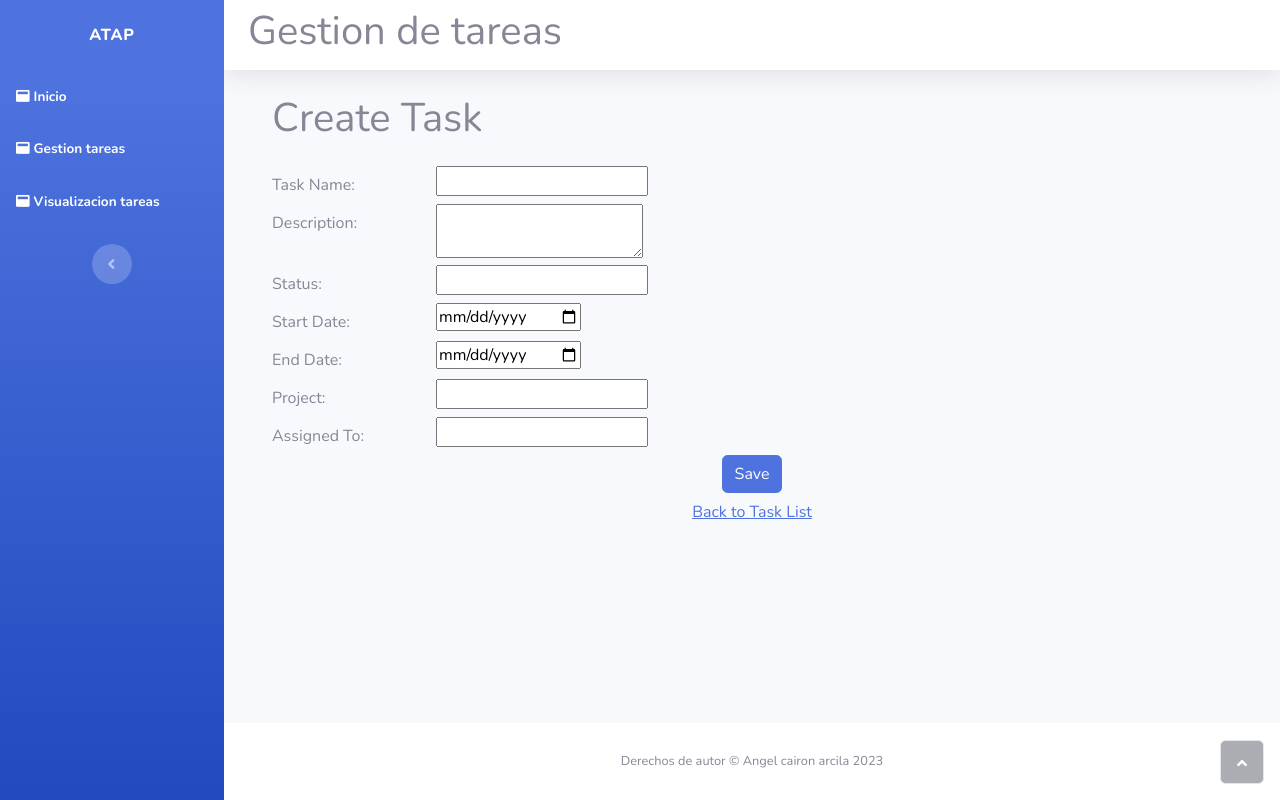
After one commit to acairon/ATAP, a Django app: template templates/task_form.html in a window 1280 px wide. The commit adds this page. Run offline with Django 4.2, Linux system fonts and the light colour scheme; the template is opened without the code that fills it, so the values that code supplies are empty, except form fields; tables that the repository leaves empty hold one stand-in row (values such as "Sample post"); form fields are guessed from the names that the template uses; some libraries are stand-ins or nearby versions.

Commit message:
Añadidos formularios y paginas de creacion y listado de tareas

```diff
--- a/djangocto/urls.py
+++ b/djangocto/urls.py
@@ -25,4 +25,6 @@ urlpatterns = [
     path('login/', views.user_login, name='login'),
     path('logout/', views.logout_user, name='logout'),
     path('home/', views.home, name='home'),
+    path('tasks/', views.task_list, name='task_list'),
+    path('create/', views.create_task, name='create_task'),
 ]
--- a/templates/base.html
+++ b/templates/base.html
@@ -24,6 +24,9 @@
                 <hr class="sidebar-divider my-0">
                 <ul class="navbar-nav text-light" id="accordionSidebar">
                     {% block vertical_nav %}
+                        <li class="nav-item"><a class="nav-link active" href={% url 'home' %}><i class="fas fa-window-maximize"></i><span>Inicio</span></a></li>
+                        <li class="nav-item"><a class="nav-link active" href={% url 'create_task' %}><i class="fas fa-window-maximize"></i><span>Gestion tareas</span></a></li>
+                        <li class="nav-item"><a class="nav-link active" href="{% url 'task_list' %}"><i class="fas fa-window-maximize"></i><span>Visualizacion tareas</span></a></li>
 
                     {% endblock %}
                 </ul>
--- /dev/null
+++ b/templates/task_form.html
@@ -0,0 +1,85 @@
+{% extends 'base.html' %}
+{% load static %}
+<!DOCTYPE html>
+<html>
+<head>
+    <title>Create Task</title>
+    <link rel="stylesheet" href="{% static 'CSS/task_create_form.css' %}">
+</head>
+<body>
+
+{% block page_tittle %}
+
+    <h1>Gestion de tareas</h1>
+
+{% endblock %}
+
+
+{% block main %}
+
+     <div class="container mt-4">
+        <form method="post">
+            {% csrf_token %}
+            <h1 class="mb-4">Create Task</h1>
+
+            <div class="form-group row">
+                <label class="col-sm-2 col-form-label">Task Name:</label>
+                <div class="col-sm-10">
+                    {{ form.name }}
+                </div>
+            </div>
+
+            <div class="form-group row">
+                <label class="col-sm-2 col-form-label">Description:</label>
+                <div class="col-sm-10">
+                    {{ form.description }}
+                </div>
+            </div>
+
+            <div class="form-group row">
+                <label class="col-sm-2 col-form-label">Status:</label>
+                <div class="col-sm-10">
+                    {{ form.status }}
+                </div>
+            </div>
+
+            <div class="form-group row">
+                <label class="col-sm-2 col-form-label">Start Date:</label>
+                <div class="col-sm-10">
+                    {{ form.start_date }}
+                </div>
+            </div>
+
+            <div class="form-group row">
+                <label class="col-sm-2 col-form-label">End Date:</label>
+                <div class="col-sm-10">
+                    {{ form.end_date }}
+                </div>
+            </div>
+
+            <div class="form-group row">
+                <label class="col-sm-2 col-form-label">Project:</label>
+                <div class="col-sm-10">
+                    {{ form.project_id }}
+                </div>
+            </div>
+
+            <div class="form-group row">
+                <label class="col-sm-2 col-form-label">Assigned To:</label>
+                <div class="col-sm-10">
+                    {{ form.assigned_to }}
+                </div>
+            </div>
+
+            <div class="form-group text-center">
+                <button type="submit" class="btn btn-primary">Save</button>
+            </div>
+        </form>
+        <div class="text-center">
+            <a href="{% url 'task_list' %}" class="btn btn-link">Back to Task List</a>
+        </div>
+    </div>
+
+{% endblock %}
+</body>
+</html>
```
Also changed, not shown: ATAP/forms.py (added, +11 -0 lines), ATAP/models.py (+12 -1 lines), ATAP/views.py (+28 -2 lines), static/CSS/task_create_form.css (added, +64 -0 lines), static/CSS/task_view.css (added, +29 -0 lines), templates/home.html (+0 -7 lines), templates/task_list.html (added, +25 -0 lines).
